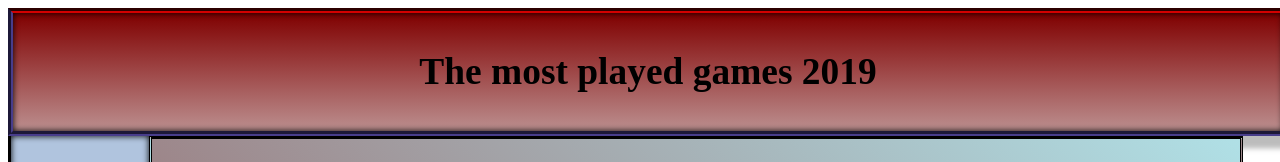
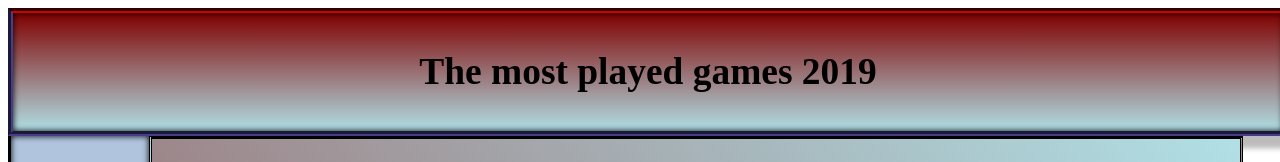
Before and after one commit to kotoshmyack/kotoshmyack.github.io, a plain HTML site: page index.html in a window 1280 px wide. Shown: the top 162 px of the page. Drawn offline with Linux system fonts and the light colour scheme; grey boxes are pictures that could not be loaded.

Commit message:
Update index.css

```diff
--- a/index.css
+++ b/index.css
@@ -1,7 +1,7 @@
 body{width: 100%}
 header{  display: block;
   background: #fefcea; /* Для старых браузров */
-    background: linear-gradient(to top,  #BC8F8F    , #800000   );
+    background: linear-gradient(to top,  #B0E0E6	   , #800000   );
 
        text-align:center;
        color:red
```
